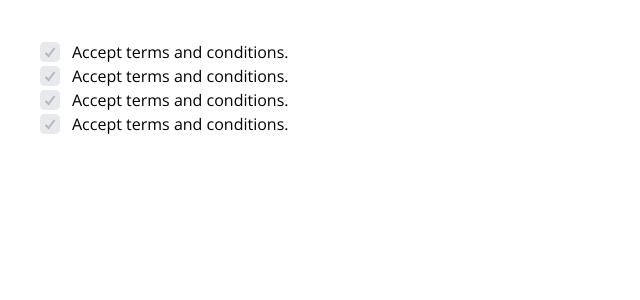
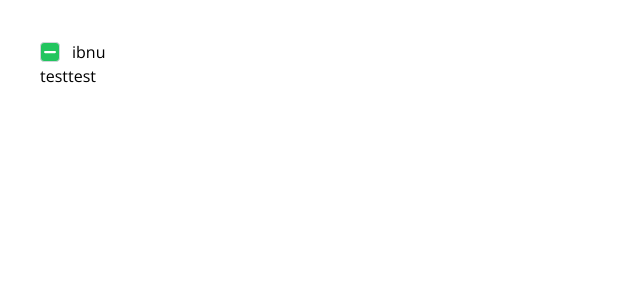
Before and after one commit to ibnumusyaffa/tailwind-components, a Next.js app: page /checkbox in a window 1280 px wide. Shown: the top 300 px of the page, without its empty margins (0-640 px from the left). Built offline with nearby package versions, Linux system fonts and the light colour scheme.

Commit message:
feat: add checkbox

```diff
--- a/components/Checkbox.js
+++ b/components/Checkbox.js
@@ -1,45 +1,79 @@
 import React from "react";
 import * as Checkbox from "@radix-ui/react-checkbox";
-import cx from "clsx";
-// import { CheckIcon } from "@radix-ui/react-icons";
+import clsx from "clsx";
 
-const CheckboxDemo = ({ color = "blue", disabled = true }) => (
+const CheckboxDemo = ({
+  color = "green",
+  disabled = false,
+  name,
+  id,
+  label,
+  value,
+  size = "sm",
+  checked,
+  defaultChecked,
+  onCheckedChange,
+}) => {
+  let iconStyle = clsx({
+    "h-2 w-2": size === "xs",
+    "h-3 w-3": size === "sm",
+    "h-4 w-4": size === "md",
+    "h-5 w-5": size === "lg",
+    "h-6 w-6": size === "xl",
+  });
+  return (
     <div className="flex items-center space-x-3">
       <Checkbox.Root
         disabled={disabled}
-      className={cx(
-        "flex items-center justify-center ",
-        "h-5 w-5 rounded border border-gray-300",
-        "focus:outline-none ",
+        className={clsx(
+          "flex items-center justify-center rounded border border-gray-300 text-white focus:outline-none focus:ring-2",
+          {
+            "h-4 w-4": size === "xs",
+            "h-5 w-5": size === "sm",
+            "h-6 w-6": size === "md",
+            "h-7 w-7": size === "lg",
+            "h-8 w-8": size === "xl",
+          },
           {
             "text-white": !disabled,
-          "focus:ring-2 focus:ring-blue-300 data-[state='checked']:bg-blue-500":
+            "bg-gray-300 text-gray-800 opacity-50": disabled,
+            "focus:ring-blue-300 data-[state='checked']:bg-blue-500 data-[state=indeterminate]:bg-blue-500":
               color === "blue" && !disabled,
-          "text-gray-500 bg-gray-300 cursor-not-allowed opacity-50": disabled,
+            "focus:ring-green-300 data-[state='checked']:bg-green-500 data-[state=indeterminate]:bg-green-500":
+              color === "green" && !disabled,
           },
         )}
-      id="c1"
-      checked
+        id={id}
+        checked={checked}
+        name={name}
+        value={value}
+        defaultChecked={defaultChecked}
+        onCheckedChange={onCheckedChange}
       >
         <Checkbox.Indicator>
+          {checked === "indeterminate" ? (
+            <svg
+              xmlns="http://www.w3.org/2000/svg"
+              fill="none"
+              viewBox="0 0 32 6"
+              className={iconStyle}
+            >
+              <rect width="32" height="6" fill="currentColor" rx="3"></rect>
+            </svg>
+          ) : null}
+          {checked === true ? (
             <svg
               viewBox="0 0 12 10"
-          className="h-3 w-3 fill-none stroke-current stroke-2"
+              className={`${iconStyle} fill-none stroke-current stroke-2`}
             >
               <polyline points="1.5 6 4.5 9 10.5 1"></polyline>
             </svg>
-        {/* <svg
-          viewBox="0 0 24 24"
-          className="h-3 w-3 fill-none stroke-current stroke-2"
-        >
-          <line x1="21" x2="3" y1="12" y2="12"></line>
-        </svg> */}
+          ) : null}
         </Checkbox.Indicator>
       </Checkbox.Root>
-    <label className="Label" htmlFor="c1">
-      Accept terms and conditions.
-    </label>
+      <label htmlFor={id}>{label}</label>
     </div>
   );
+};
 
 export default CheckboxDemo;
--- a/package.json
+++ b/package.json
@@ -23,11 +23,11 @@
   },
   "devDependencies": {
     "@tailwindcss/forms": "^0.5.2",
-    "autoprefixer": "^10.4.7",
+    "autoprefixer": "^10.4.13",
     "eslint": "8.19.0",
     "eslint-config-next": "12.2.1",
     "eslint-config-prettier": "^8.5.0",
-    "postcss": "^8.4.14",
+    "postcss": "^8.4.19",
     "prettier": "^2.7.1",
     "prettier-plugin-tailwindcss": "^0.1.13",
     "pretty-quick": "^3.1.3",
--- a/pages/_document.js
+++ b/pages/_document.js
@@ -6,7 +6,7 @@ class MyDocument extends Document {
       <Html>
         <Head>
           <link rel="preconnect" href="https://fonts.googleapis.com" />
-          <link rel="preconnect" href="https://fonts.gstatic.com" crossrigin />
+          <link rel="preconnect" href="https://fonts.gstatic.com" crossOrigin="true"  />
           <link href="https://fonts.googleapis.com/css2?family=Open+Sans:ital,wght@0,400;0,500;0,600;0,700;1,500;1,600;1,700&display=swap" rel="stylesheet"/>
         </Head>
         <body>
--- a/pages/checkbox.js
+++ b/pages/checkbox.js
@@ -1,14 +1,26 @@
-import React from "react";
+import React, { useState } from "react";
 import CheckboxDemo from "../components/Checkbox";
-function checkbox() {
+function Checkbox() {
+  let [checked, setChecked] = useState('indeterminate');
   return (
     <div className="p-10">
-      <CheckboxDemo></CheckboxDemo>
-      <CheckboxDemo></CheckboxDemo>
-      <CheckboxDemo></CheckboxDemo>
-      <CheckboxDemo></CheckboxDemo>
+      <CheckboxDemo
+        label="ibnu"
+        name="name"
+        id="name"
+        value="1"
+        checked={checked}
+        onCheckedChange={(e) => {
+          setChecked(e)
+        }}
+      ></CheckboxDemo>
+      <button onClick={()=> setChecked('indeterminate')}>test</button>
+      <button onClick={()=> setChecked(true)}>test</button>
+      {/* <CheckboxDemo label="ibnu" name="name" id="name" value="2"></CheckboxDemo>
+      <CheckboxDemo label="ibnu" name="name" id="name" value="3"></CheckboxDemo>
+      <CheckboxDemo label="ibnu" name="name" id="name" value="4"></CheckboxDemo> */}
     </div>
   );
 }
 
-export default checkbox;
+export default Checkbox;
```
Also changed, not shown: components/Switch.js (+1 -17 lines), 2 other files (tests, documents, lock files or other folders). Lines whose indentation alone changed are shown as unchanged.
